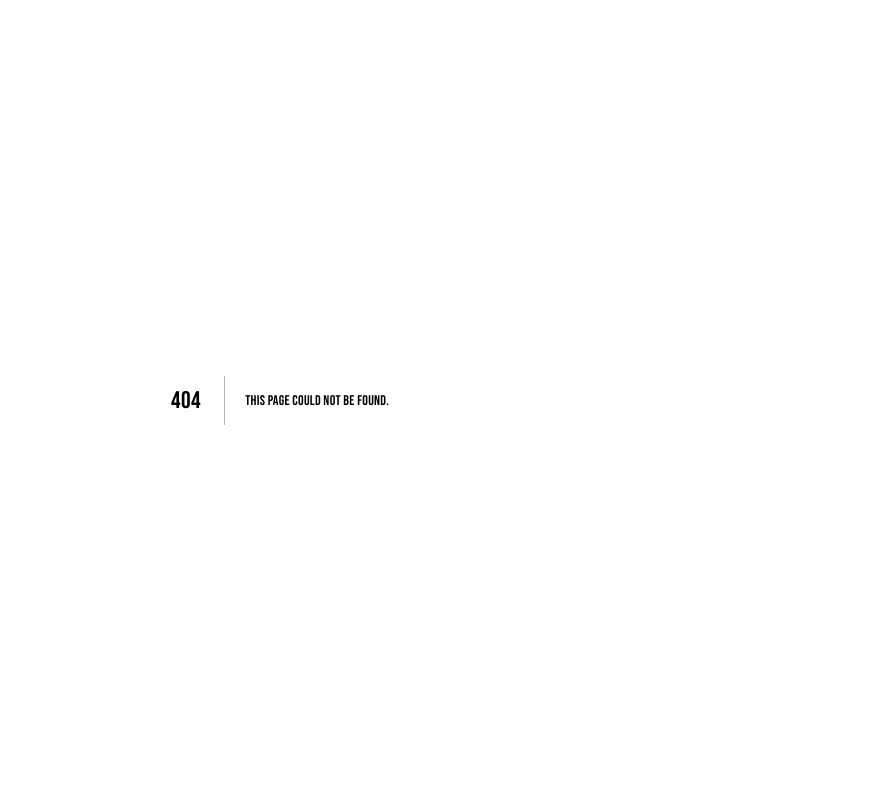
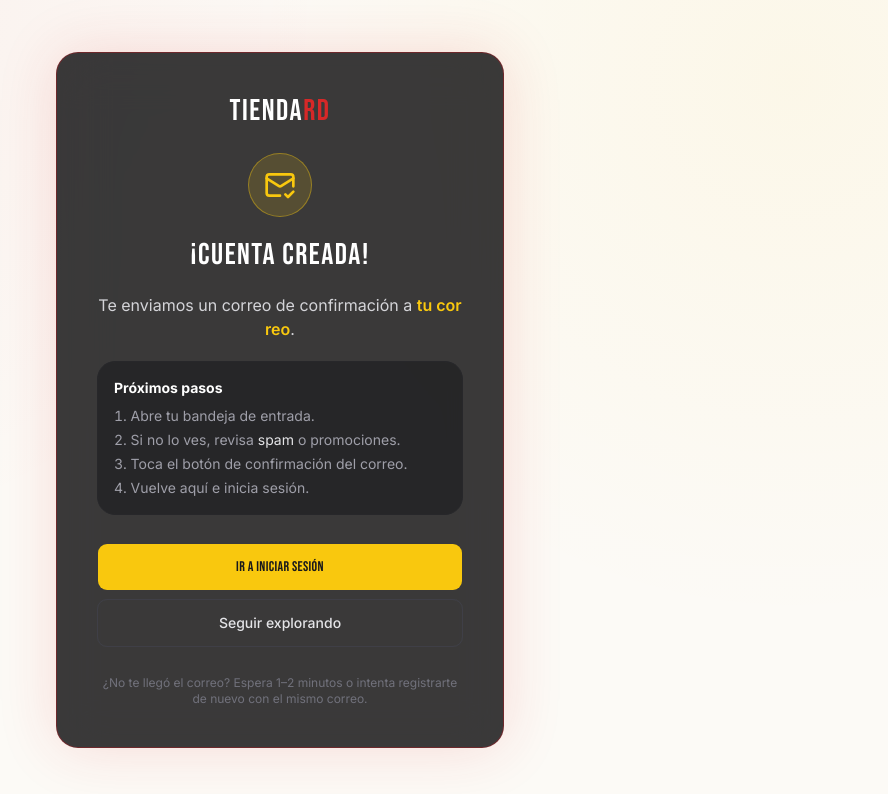
Before and after one commit to Christ-m18/tienda_ropa_online, a Next.js app: page /registro/exito in a window 1280 px wide. Before the commit this address had no page. Shown: the top 794 px of the page, without its empty margins (360-1248 px from the left). Built offline with nearby package versions, Linux system fonts and the light colour scheme.

Commit message:
Mejoras en arquitectura eficicia y correción de errores en direcciones públicas

```diff
--- a/next.config.ts
+++ b/next.config.ts
@@ -4,7 +4,21 @@ const supabaseHost = process.env.NEXT_PUBLIC_SUPABASE_URL
   ? new URL(process.env.NEXT_PUBLIC_SUPABASE_URL).hostname
   : undefined;
 
+const tunnelHosts = [
+  "*.tunnelmole.net",
+  "*.ngrok-free.app",
+  "*.ngrok.io",
+  "*.ngrok.app",
+  "*.trycloudflare.com",
+  "*.loca.lt",
+];
+
+const extraOrigin = process.env.NEXT_PUBLIC_SITE_URL
+  ? [new URL(process.env.NEXT_PUBLIC_SITE_URL).host]
+  : [];
+
 const nextConfig: NextConfig = {
+  allowedDevOrigins: [...tunnelHosts, ...extraOrigin],
   output: 'standalone',
   turbopack: {
     root: __dirname,
@@ -23,6 +37,7 @@ const nextConfig: NextConfig = {
   experimental: {
     serverActions: {
       bodySizeLimit: "5mb",
+      allowedOrigins: [...tunnelHosts, ...extraOrigin],
     },
   },
 };
--- a/package.json
+++ b/package.json
@@ -6,6 +6,7 @@
     "dev": "next dev",
     "build": "next build",
     "start": "next start",
+    "preview": "next build && next start",
     "lint": "eslint",
     "typecheck": "tsc --noEmit"
   },
--- a/src/app/manifest.ts
+++ b/src/app/manifest.ts
@@ -9,17 +9,5 @@ export default function manifest(): MetadataRoute.Manifest {
     display: 'standalone',
     background_color: '#f7f3ec',
     theme_color: '#d62828',
-    icons: [
-      {
-        src: '/icon.png',
-        sizes: '192x192',
-        type: 'image/png',
-      },
-      {
-        src: '/icon.png',
-        sizes: '512x512',
-        type: 'image/png',
-      },
-    ],
   }
 }
--- /dev/null
+++ b/src/app/registro/exito/page.tsx
@@ -0,0 +1,71 @@
+import Link from 'next/link'
+import { MailCheck } from 'lucide-react'
+import { Button } from '@/components/ui/button'
+
+type SearchParams = Promise<{ email?: string }>
+
+export default async function RegisterSuccessPage({
+  searchParams,
+}: {
+  searchParams: SearchParams
+}) {
+  const { email } = await searchParams
+  const target = email?.trim() || 'tu correo'
+
+  return (
+    <div className="min-h-screen flex items-center justify-center bg-[radial-gradient(ellipse_at_top,_var(--tw-gradient-stops))] from-zinc-900 via-zinc-950 to-black px-4 py-12">
+      <div className="w-full max-w-md bg-zinc-950/80 border border-red-600/30 rounded-3xl shadow-[0_0_60px_rgba(214,40,40,0.15)] backdrop-blur-xl p-8 md:p-10">
+        <div className="text-center mb-6">
+          <Link href="/" className="inline-block text-3xl font-display tracking-wider text-white">
+            TIENDA<span className="text-rd-red">RD</span>
+          </Link>
+        </div>
+
+        <div className="flex flex-col items-center text-center space-y-5">
+          <div className="h-16 w-16 rounded-full bg-rd-yellow/15 border border-rd-yellow/40 flex items-center justify-center">
+            <MailCheck className="h-8 w-8 text-rd-yellow" />
+          </div>
+
+          <h1 className="text-2xl md:text-3xl font-display tracking-wider text-white">
+            ¡Cuenta creada!
+          </h1>
+
+          <p className="text-zinc-300">
+            Te enviamos un correo de confirmación a{' '}
+            <span className="text-rd-yellow font-semibold break-all">{target}</span>.
+          </p>
+
+          <div className="w-full rounded-2xl border border-zinc-800 bg-zinc-900/60 p-4 text-left text-sm text-zinc-300 space-y-2">
+            <p className="font-bold text-white">Próximos pasos</p>
+            <ol className="list-decimal list-inside space-y-1 text-zinc-400">
+              <li>Abre tu bandeja de entrada.</li>
+              <li>Si no lo ves, revisa <span className="text-zinc-200">spam</span> o promociones.</li>
+              <li>Toca el botón de confirmación del correo.</li>
+              <li>Vuelve aquí e inicia sesión.</li>
+            </ol>
+          </div>
+
+          <div className="w-full flex flex-col gap-2 pt-2">
+            <Link href="/login" className="w-full">
+              <Button className="w-full h-12 bg-rd-yellow hover:bg-rd-yellow/90 text-zinc-900 font-display tracking-wide">
+                Ir a iniciar sesión
+              </Button>
+            </Link>
+            <Link href="/" className="w-full">
+              <Button
+                variant="outline"
+                className="w-full h-12 border-zinc-700 bg-transparent text-zinc-200 hover:bg-zinc-900 hover:text-white"
+              >
+                Seguir explorando
+              </Button>
+            </Link>
+          </div>
+
+          <p className="text-xs text-zinc-500 pt-2">
+            ¿No te llegó el correo? Espera 1–2 minutos o intenta registrarte de nuevo con el mismo correo.
+          </p>
+        </div>
+      </div>
+    </div>
+  )
+}
--- a/src/components/assistant/Assistant.tsx
+++ b/src/components/assistant/Assistant.tsx
@@ -1,6 +1,6 @@
 'use client'
 
-import { useState, useRef, useEffect, useTransition } from 'react'
+import { useState, useRef, useEffect, useTransition, type SyntheticEvent } from 'react'
 import { MessageCircle, X, Send, Sparkles } from 'lucide-react'
 import { Button } from '@/components/ui/button'
 import { Input } from '@/components/ui/input'
@@ -26,7 +26,7 @@ export default function Assistant() {
     scrollRef.current?.scrollTo({ top: scrollRef.current.scrollHeight, behavior: 'smooth' })
   }, [messages, open])
 
-  function send(e: React.FormEvent) {
+  function send(e: SyntheticEvent<HTMLFormElement>) {
     e.preventDefault()
     const text = input.trim()
     if (!text) return
@@ -60,7 +60,7 @@ export default function Assistant() {
         <div
           role="dialog"
           aria-label="Chat con El Cuero"
-          className="fixed bottom-[8.5rem] md:bottom-24 right-4 md:right-6 w-[min(380px,calc(100vw-2rem))] h-[520px] max-h-[calc(100vh-10rem)] bg-white rounded-3xl shadow-2xl border border-zinc-200 flex flex-col z-50 overflow-hidden"
+          className="fixed bottom-34 md:bottom-24 right-4 md:right-6 w-[min(380px,calc(100vw-2rem))] h-[520px] max-h-[calc(100vh-10rem)] bg-white rounded-3xl shadow-2xl border border-zinc-200 flex flex-col z-50 overflow-hidden"
         >
           <div className="bg-rd-charcoal text-white p-4 flex items-center gap-3">
             <div className="h-10 w-10 rounded-full bg-rd-red flex items-center justify-center">
--- a/src/components/cart/CartSheet.tsx
+++ b/src/components/cart/CartSheet.tsx
@@ -1,6 +1,6 @@
 'use client'
 
-import { ShoppingCart, Trash2, Plus, Minus, X } from 'lucide-react'
+import { ShoppingCart, Trash2, Plus, Minus } from 'lucide-react'
 import { Button } from '@/components/ui/button'
 import { useCartStore } from '@/store/useCartStore'
 import { ScrollArea } from '@/components/ui/scroll-area'
@@ -57,7 +57,7 @@ export default function CartSheet({ children }: { children: React.ReactNode }) {
               <div className="space-y-6">
                 {items.map((item) => (
                   <div key={item.id} className="flex gap-4">
-                    <div className="relative h-24 w-20 flex-shrink-0 overflow-hidden rounded-md border">
+                    <div className="relative h-24 w-20 shrink-0 overflow-hidden rounded-md border">
                       <Image
                         src={item.image}
                         alt={item.name}
--- a/src/components/checkout/CheckoutFlow.tsx
+++ b/src/components/checkout/CheckoutFlow.tsx
@@ -11,6 +11,7 @@ import { useCartStore } from '@/store/useCartStore'
 import { placeOrder } from '@/lib/actions/checkout'
 import { validateCoupon } from '@/lib/actions/coupons'
 import { formatRD } from '@/lib/format'
+import { isPaymentEnabled, DISABLED_REASON } from '@/lib/payments'
 import { toast } from 'sonner'
 import type { Address, PaymentMethod } from '@/types'
 
@@ -252,31 +253,47 @@ export default function CheckoutFlow({
             <div className="grid gap-3">
               {PAYMENT_METHODS.map((m) => {
                 const Icon = m.icon
+                const enabled = isPaymentEnabled(m.id)
                 const selected = paymentMethod === m.id
                 return (
                   <button
                     key={m.id}
                     type="button"
-                    onClick={() => setPaymentMethod(m.id)}
+                    onClick={() => enabled && setPaymentMethod(m.id)}
+                    disabled={!enabled}
+                    aria-disabled={!enabled}
                     className={`text-left rounded-2xl border-2 p-4 flex items-center gap-4 transition ${
-                      selected ? 'border-rd-red bg-rd-red/5' : 'border-zinc-200 hover:border-zinc-300'
+                      !enabled
+                        ? 'border-zinc-200 bg-zinc-50 opacity-60 cursor-not-allowed'
+                        : selected
+                          ? 'border-rd-red bg-rd-red/5'
+                          : 'border-zinc-200 hover:border-zinc-300'
                     }`}
                   >
                     <div
-                      className={`h-11 w-11 rounded-xl flex items-center justify-center ${selected ? 'bg-rd-red text-white' : 'bg-zinc-100 text-zinc-700'}`}
+                      className={`h-11 w-11 rounded-xl flex items-center justify-center ${
+                        !enabled
+                          ? 'bg-zinc-200 text-zinc-400'
+                          : selected
+                            ? 'bg-rd-red text-white'
+                            : 'bg-zinc-100 text-zinc-700'
+                      }`}
                     >
                       <Icon className="h-5 w-5" />
                     </div>
                     <div className="flex-1">
-                      <p className="font-bold flex items-center gap-2">
+                      <p className="font-bold flex items-center gap-2 flex-wrap">
                         {m.title}
-                        {m.recommended && (
+                        {!enabled && DISABLED_REASON[m.id] && (
+                          <Badge className="bg-zinc-300 text-zinc-700">{DISABLED_REASON[m.id]}</Badge>
+                        )}
+                        {enabled && m.recommended && (
                           <Badge className="bg-rd-yellow text-rd-charcoal">Recomendado en RD</Badge>
                         )}
                       </p>
                       <p className="text-sm text-zinc-500">{m.desc}</p>
                     </div>
-                    {selected && <CheckCircle2 className="h-5 w-5 text-rd-red" />}
+                    {enabled && selected && <CheckCircle2 className="h-5 w-5 text-rd-red" />}
                   </button>
                 )
               })}
@@ -330,7 +347,7 @@ export default function CheckoutFlow({
         <div className="space-y-3 max-h-72 overflow-y-auto pr-1">
           {items.map((it) => (
             <div key={it.id} className="flex gap-3 items-center">
-              <div className="relative h-14 w-14 rounded-lg overflow-hidden bg-zinc-100 flex-shrink-0">
+              <div className="relative h-14 w-14 rounded-lg overflow-hidden bg-zinc-100 shrink-0">
                 <Image src={it.image} alt={it.name} fill sizes="56px" className="object-cover" />
               </div>
               <div className="flex-1 min-w-0">
--- a/src/components/layout/Navbar.tsx
+++ b/src/components/layout/Navbar.tsx
@@ -53,7 +53,7 @@ export default function Navbar({ profile }: { profile: Profile | null }) {
   }, [])
 
   return (
-    <header className="sticky top-0 z-50 w-full border-b border-zinc-200/70 bg-white/85 backdrop-blur-xl supports-[backdrop-filter]:bg-white/70">
+    <header className="sticky top-0 z-50 w-full border-b border-zinc-200/70 bg-white/85 backdrop-blur-xl supports-backdrop-filter:bg-white/70">
       <div className="container mx-auto px-4">
         <div className="flex h-16 md:h-20 items-center justify-between gap-4">
           {/* Logo */}
--- a/src/lib/actions/auth.ts
+++ b/src/lib/actions/auth.ts
@@ -72,7 +72,7 @@ export async function registerAction(_: ActionState, formData: FormData): Promis
     return { status: 'error', message: error.message }
   }
   revalidatePath('/', 'layout')
-  redirect('/')
+  redirect(`/registro/exito?email=${encodeURIComponent(parsed.data.email)}`)
 }
 
 export async function logoutAction() {
--- a/src/lib/actions/checkout.ts
+++ b/src/lib/actions/checkout.ts
@@ -4,6 +4,7 @@ import { z } from 'zod'
 import { revalidatePath } from 'next/cache'
 import { createClient } from '@/utils/supabase/server'
 import { validateCoupon } from './coupons'
+import { isPaymentEnabled } from '@/lib/payments'
 
 const itemSchema = z.object({
   id: z.uuid(),
@@ -37,6 +38,10 @@ const FLAT_SHIPPING = 250
 export async function placeOrder(input: CheckoutInput) {
   const parsed = checkoutSchema.safeParse(input)
   if (!parsed.success) return { ok: false as const, message: 'Datos del pedido inválidos' }
+
+  if (!isPaymentEnabled(parsed.data.payment_method)) {
+    return { ok: false as const, message: 'Método de pago no disponible por ahora.' }
+  }
 
   const supabase = await createClient()
   const { data: { user } } = await supabase.auth.getUser()
--- /dev/null
+++ b/src/lib/payments.ts
@@ -0,0 +1,17 @@
+import type { PaymentMethod } from '@/types'
+
+// Para habilitar Stripe / PayPal cuando se integre el gateway,
+// agrega el id a este Set y borra la entrada de DISABLED_REASON.
+export const ENABLED_PAYMENT_METHODS: ReadonlySet<PaymentMethod> = new Set([
+  'cod',
+  'bank_transfer',
+])
+
+export const DISABLED_REASON: Partial<Record<PaymentMethod, string>> = {
+  stripe: 'Próximamente',
+  paypal: 'Próximamente',
+}
+
+export function isPaymentEnabled(method: PaymentMethod): boolean {
+  return ENABLED_PAYMENT_METHODS.has(method)
+}
--- a/src/utils/supabase/middleware.ts
+++ b/src/utils/supabase/middleware.ts
@@ -23,7 +23,14 @@ export async function updateSession(request: NextRequest) {
     }
   )
 
-  const { data: { user } } = await supabase.auth.getUser()
+  const { data: { user: rawUser } } = await supabase.auth.getUser()
+
+  // Sin correo confirmado, lo tratamos como anónimo y cerramos cualquier sesión.
+  let user = rawUser
+  if (rawUser && !rawUser.email_confirmed_at) {
+    await supabase.auth.signOut()
+    user = null
+  }
 
   const url = request.nextUrl
   const path = url.pathname
@@ -35,6 +42,9 @@ export async function updateSession(request: NextRequest) {
     const redirect = url.clone()
     redirect.pathname = '/login'
     redirect.searchParams.set('redirect', path)
+    if (rawUser && !rawUser.email_confirmed_at) {
+      redirect.searchParams.set('reason', 'unconfirmed')
+    }
     return NextResponse.redirect(redirect)
   }
 
```
